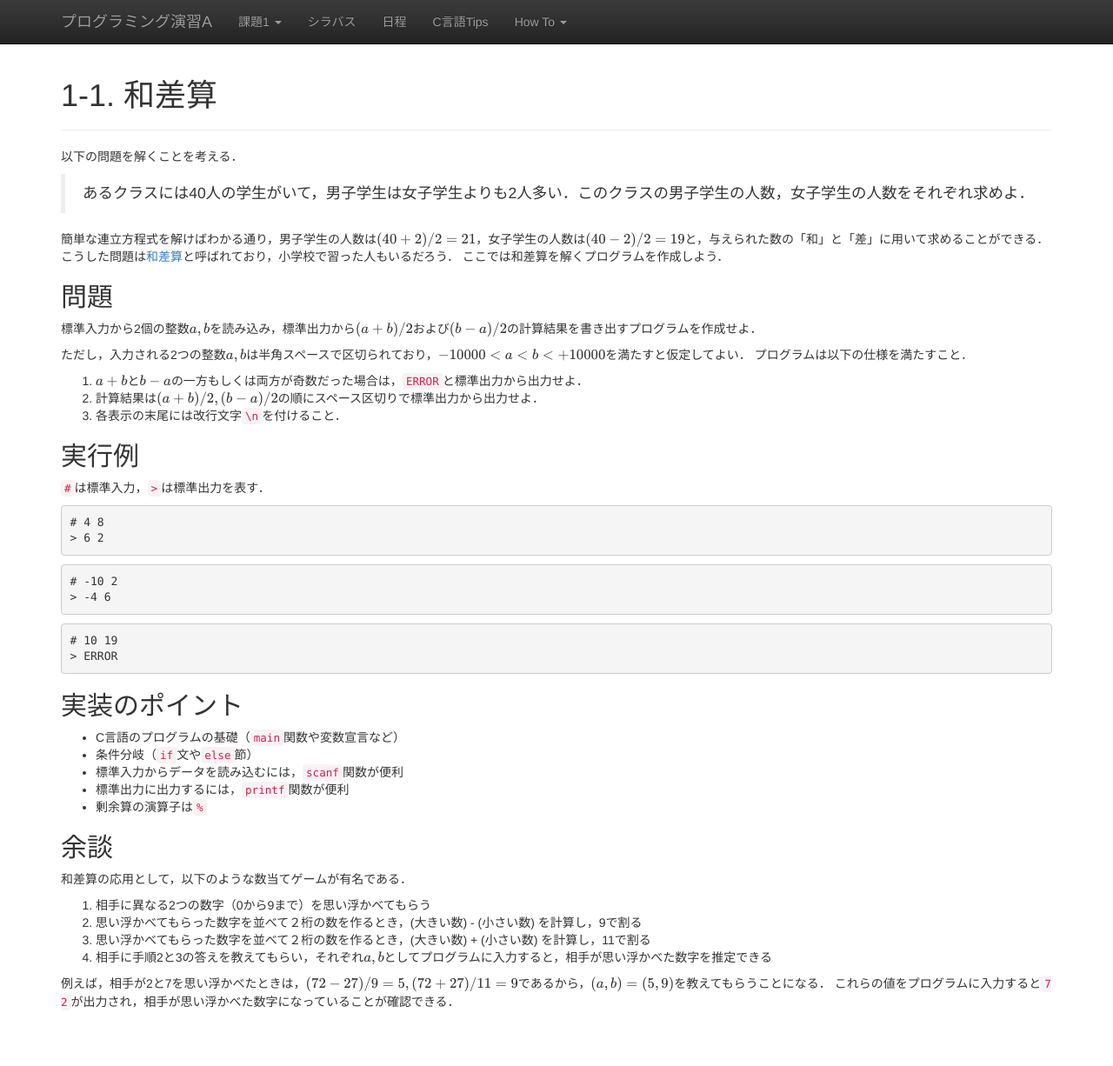
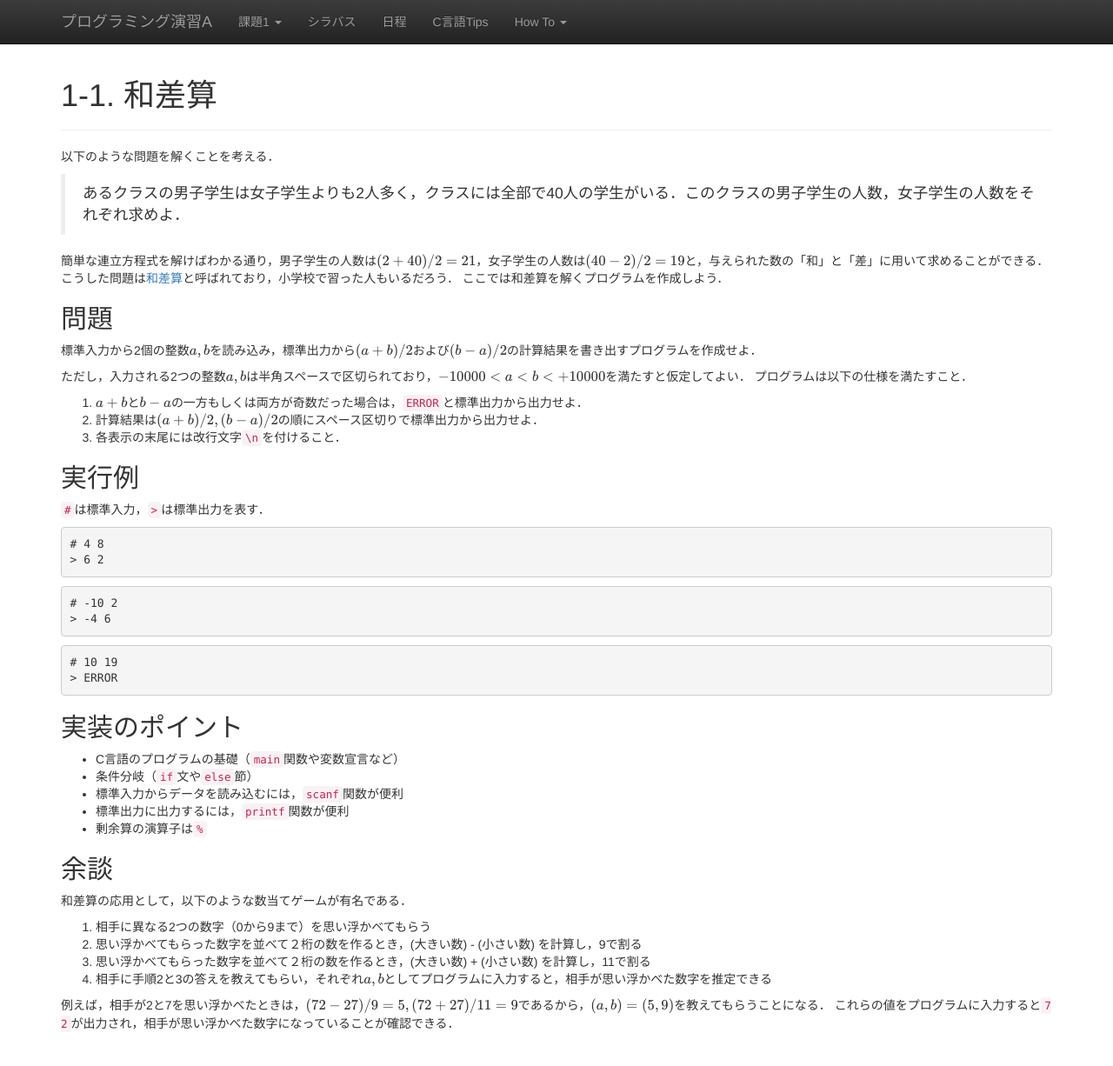
Before and after one commit to ecei-tohoku/ppa-public, a Jekyll site: the page built from kadai1/p11.md, in a window 1280 px wide and 1227 px high. Shown: the whole window at 87% size. Built offline with Jekyll 4.4.1, drawn with Linux system fonts in a browser that asks for light colours; nearby versions of some CDN libraries; formulas are drawn with MathJax 3.

Commit message:
実装させるプログラムで入力の順番(a<b)と整合するよう例題の文章を修正

```diff
--- a/kadai1/p11.md
+++ b/kadai1/p11.md
@@ -3,11 +3,11 @@ layout: page
 title: 1-1. 和差算
 ---
 
-以下の問題を解くことを考える．
+以下のような問題を解くことを考える．
 
-> あるクラスには40人の学生がいて，男子学生は女子学生よりも2人多い．このクラスの男子学生の人数，女子学生の人数をそれぞれ求めよ．
+> あるクラスの男子学生は女子学生よりも2人多く，クラスには全部で40人の学生がいる．このクラスの男子学生の人数，女子学生の人数をそれぞれ求めよ．
 
-簡単な連立方程式を解けばわかる通り，男子学生の人数は$(40 + 2)/2 = 21$，女子学生の人数は$(40 - 2)/2 = 19$と，与えられた数の「和」と「差」に用いて求めることができる．
+簡単な連立方程式を解けばわかる通り，男子学生の人数は$(2 + 40)/2 = 21$，女子学生の人数は$(40 - 2)/2 = 19$と，与えられた数の「和」と「差」に用いて求めることができる．
 こうした問題は[和差算](https://ja.wikipedia.org/wiki/%E5%92%8C%E5%B7%AE%E7%AE%97)と呼ばれており，小学校で習った人もいるだろう．
 ここでは和差算を解くプログラムを作成しよう．
 
```
